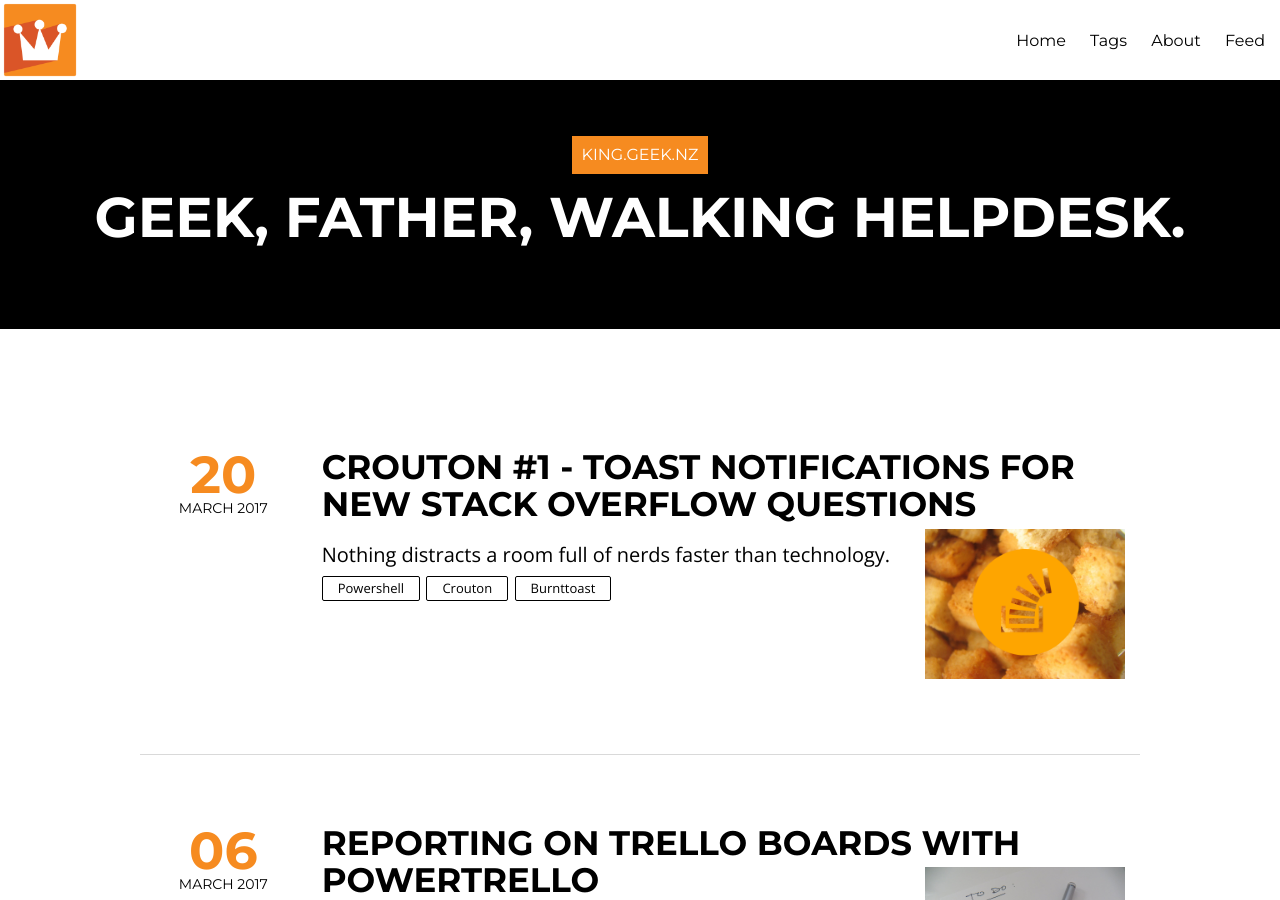
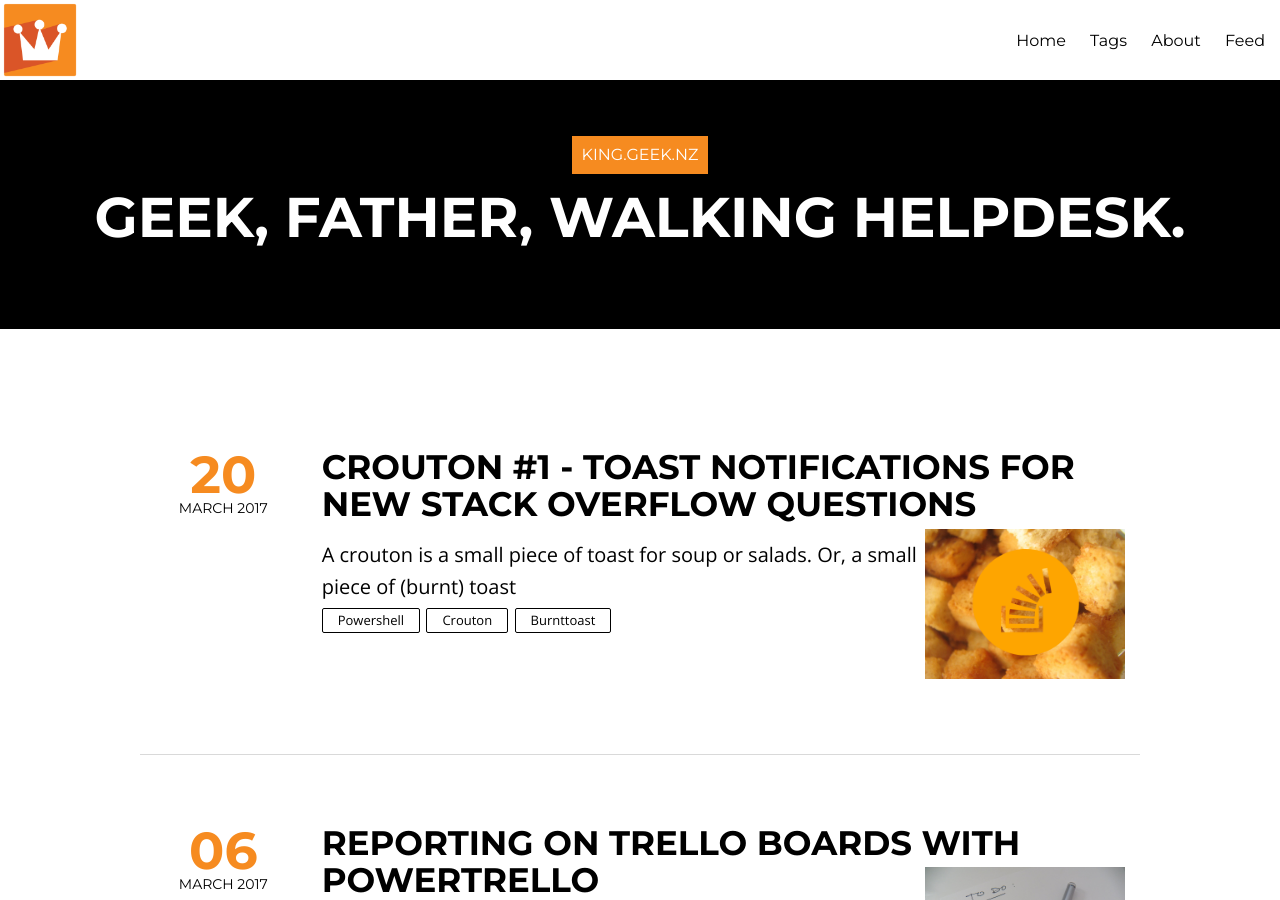
Before and after one commit to Windos/windos.github.io, a Jekyll site: the page built from index.html, in a window 1280 px wide and 900 px high. Built offline with Jekyll 4.4.1, drawn with Linux system fonts in a browser that asks for light colours; nearby versions of some CDN libraries; the list of posts is cut into pages by our own code.

Commit message:
Forgot the excerpt

```diff
--- a/_posts/2017-03-20-crouton-stackwatch.md
+++ b/_posts/2017-03-20-crouton-stackwatch.md
@@ -1,7 +1,7 @@
 ---
 layout: post
 title: "Crouton #1 - Toast Notifications for New Stack Overflow Questions"
-excerpt: "Nothing distracts a room full of nerds faster than technology."
+excerpt: "A crouton is a small piece of toast for soup or salads. Or, a small piece of (burnt) toast"
 modified: 2017-03-20
 date: 2017-03-20
 tags: [powershell, crouton, burnttoast]
```
